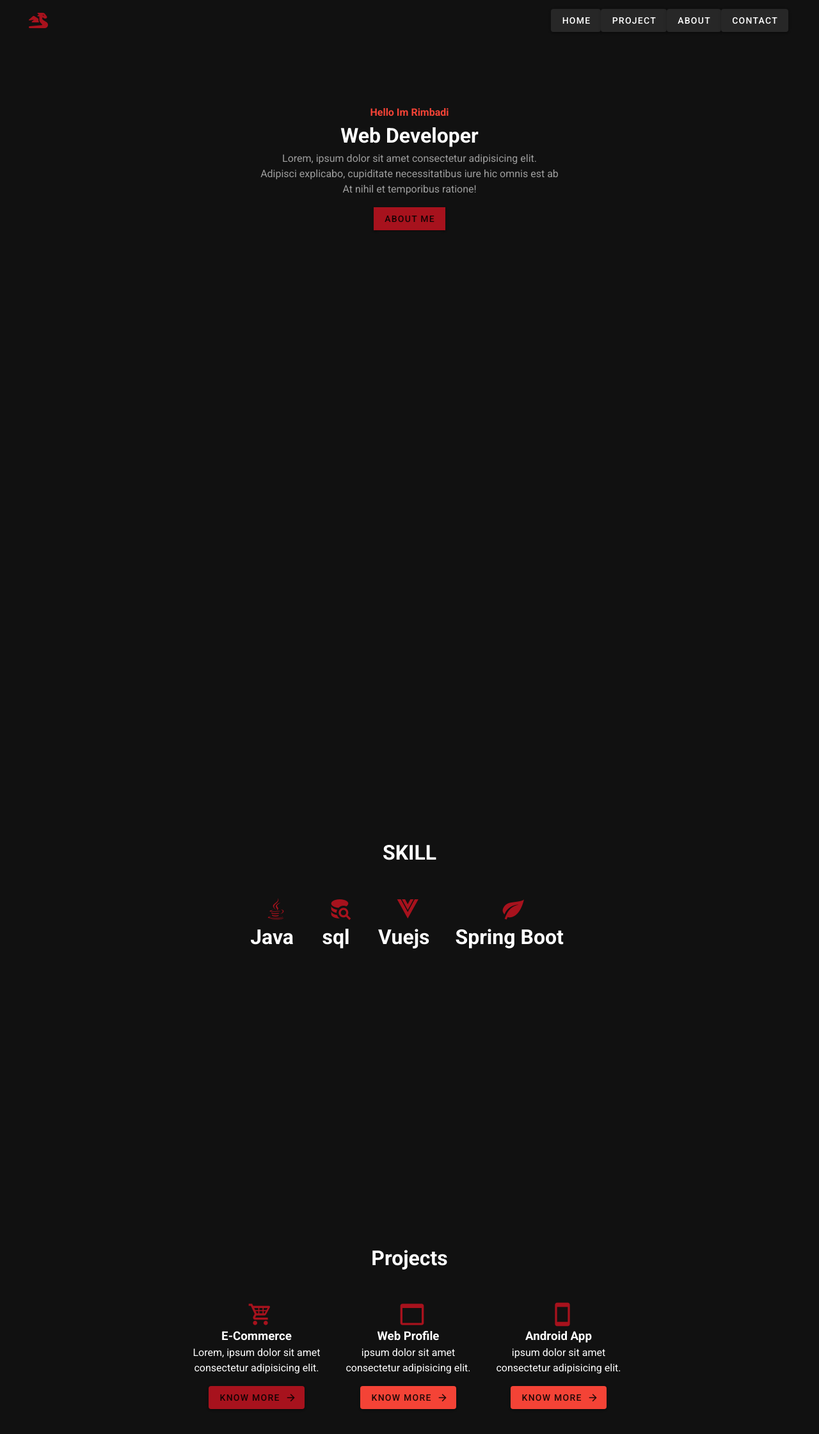
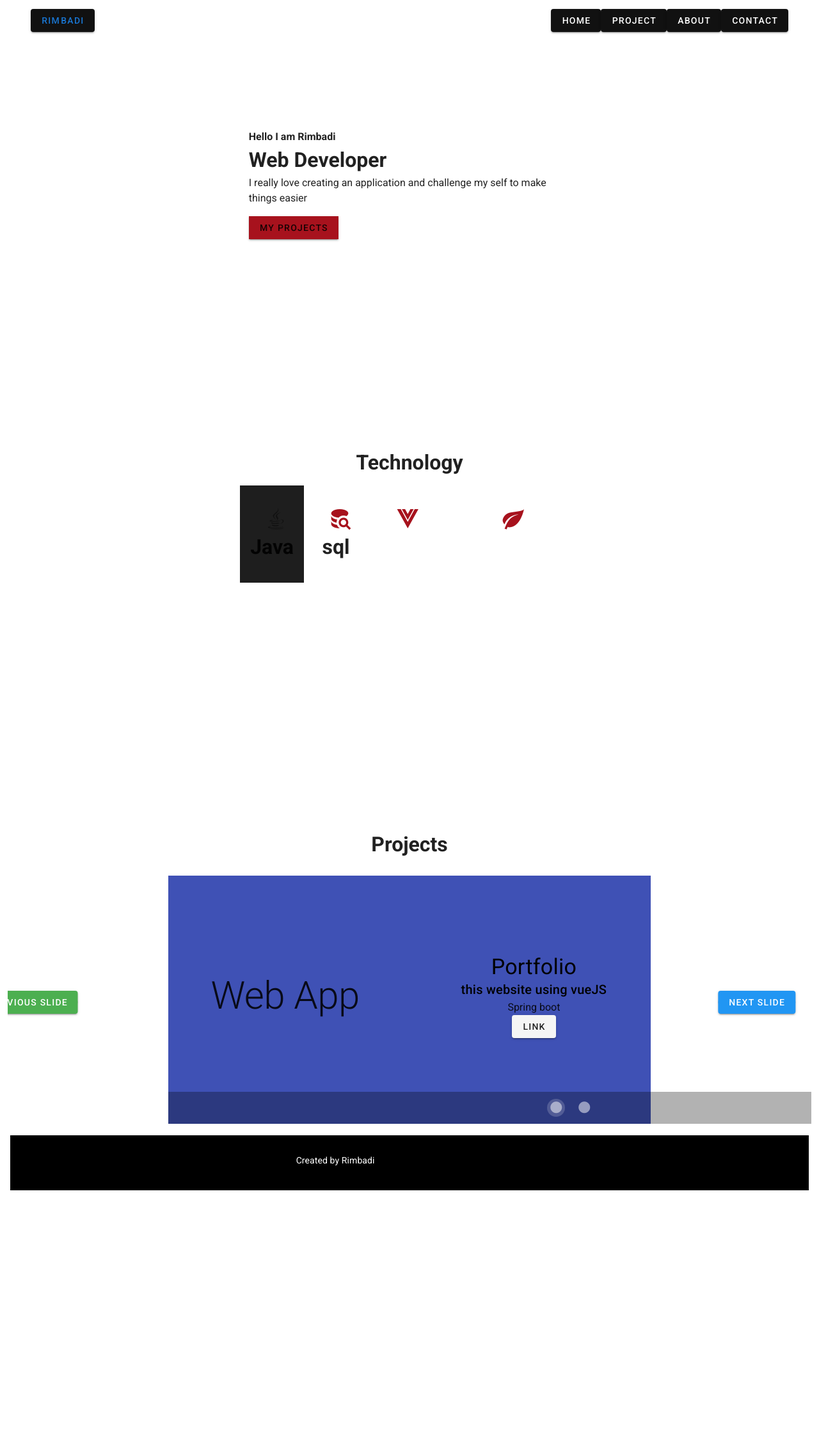
Before and after one commit to rimbadi/rimbadi.github.io, a Vue app: page / in a window 1280 px wide. Shown: the top 2242 px of the page at 64% size. After the commit the page ends 1867 px from the top, so only its background shows below. Built offline with nearby package versions, Linux system fonts and the light colour scheme.

Commit message:
changing project layout and theme

```diff
--- /dev/null
+++ b/src/components/FooterBar.vue
@@ -0,0 +1,37 @@
+<template>
+    <v-footer :style="{background:$vuetify.theme.themes.light.background}">
+        <v-card
+        flat
+        tile
+        class="black white--text py-5 px-5 text center"
+        width="100%"
+        >
+            <v-row>
+                <v-col cols="12" sm="4">
+                    <v-card-text class="pt-2">
+                        <v-btn
+                        v-for="icon in icons"
+                        :key="icon"
+                        class="mx-1 black--text"
+                        icon>
+                            <v-icon size="24px">{{ icon }}</v-icon>
+                        </v-btn>
+                    </v-card-text>
+                </v-col>
+                <v-col cols="12" sm="4">
+                    <v-card-text class="pt-2">
+                        Created by Rimbadi
+                    </v-card-text>
+                </v-col>
+            </v-row>
+        </v-card>
+    </v-footer>
+</template>
+
+<script>
+export default{};
+</script>
+
+<style>
+
+</style>
--- a/src/components/NavBar.vue
+++ b/src/components/NavBar.vue
@@ -1,13 +1,14 @@
 <template>
-<v-app-bar app color="#111111" dark flat class="Navbar px-8">
-    <v-btn icon>
-        <v-icon color="#A7121D">fas fa-dragon</v-icon>
+<v-app-bar app :style="{background: $vuetify.theme.themes.light.background}" dark flat class="Navbar px-8">
+    <v-btn color="#111111">
+        <a color="white">Rim</a>
+        <a color="#A7121D">badi</a>
     </v-btn>
     <v-spacer></v-spacer>
-    <v-btn> Home </v-btn>
-    <v-btn> Project </v-btn>
-    <v-btn> About </v-btn>
-    <v-btn> Contact </v-btn>
+    <v-btn color="#111111"> Home </v-btn>
+    <v-btn color="#111111"> Project </v-btn>
+    <v-btn color="#111111"> About </v-btn>
+    <v-btn color="#111111"> Contact </v-btn>
 </v-app-bar>
 </template>
 
--- a/src/plugins/vuetify.js
+++ b/src/plugins/vuetify.js
@@ -13,6 +13,9 @@ export default new Vuetify({
         themes:{
             dark:{
                 background: '#111111'
+            },
+            light:{
+                background: '#FFFFFF'
             }
         }
     }
--- a/src/views/HomeView.vue
+++ b/src/views/HomeView.vue
@@ -1,46 +1,36 @@
 <template>
   <v-app
   id="HomeView"
-  :style="{background: $vuetify.theme.themes.dark.background}"
+  :style="{background: $vuetify.theme.themes.light.background}"
   >
   <NavBar/>
   <v-container fluid>
     <!-- INTRO -->
-    <div class="first" style="padding-top :7%">
+    <div class="first" style="padding-left :30%; padding-right:30%;padding-top: 10%; text-align: left;">
 
-      <h4 class="red--text">Hello Im Rimbadi</h4>
-      <h1 class="white--text">Web Developer</h1>
-      <p class="grey--text">
-        Lorem, ipsum dolor sit amet consectetur adipisicing elit. <br />
-            Adipisci explicabo, cupiditate necessitatibus iure hic omnis est ab
-            <br />
-            At nihil et temporibus ratione!
+      <h4 color="#111111">Hello I am Rimbadi</h4>
+      <h1 color="#111111">Web Developer</h1>
+      <p color="#111111">
+        I really love creating an application and challenge my self to make things easier
       </p>
-      <v-btn tile color="#A7121D"> About Me </v-btn>
+      <v-btn tile color="#A7121D"> My projects </v-btn>
     </div>
       <!-- INTRO -->
 
 
-      <!-- About -->
-      <div class="first" id="about">
-        <v-icon left></v-icon>
-      </div>
-      <!-- About -->
-
       <!-- SKILL -->
       <v-row>
-
         <v-col cols="12" class="padd">
           <div class="first" id="skill">
-            <h1 class="white--text">SKILL</h1>
+            <h1 class="#111111">Technology</h1>
             <v-col cols="12">
-          <div class="child" id="java">
-            <v-icon color="#A7121D" x-large class="ml-3">mdi-language-java</v-icon>
-            <h1 class="white--text">Java</h1>
+          <div class="child bgColor1" id="java">
+            <v-icon color="#111111" x-large class="ml-3">mdi-language-java</v-icon>
+            <h1 class="#111111">Java</h1>
           </div>
           <div class="child" id="sql">
             <v-icon color="#A7121D" x-large class="ml-3">mdi-database-search</v-icon>
-            <h1 class="white--text">sql</h1>
+            <h1 class="#111111">sql</h1>
           </div>
           <div class="child" id="vue">
             <v-icon color="#A7121D" x-large class="ml-3">mdi-vuejs</v-icon>
@@ -58,62 +48,82 @@
       <!-- SKILL -->
 
       <!-- PROJECT -->
-      <v-row>
-        <v-col cols="12" class="padd">
-          <div class="first" id="project">
-            <h1 class="white--text">Projects</h1>
-            <v-col cols="12">
-              <div id="ecommerce" class="child">
-                <v-icon color="#A7121D" x-large class="ml-3">mdi-cart-variant</v-icon>
-                <h3 class="white--text">E-Commerce</h3>
-                <p class="white--text">Lorem, ipsum dolor sit amet <br />consectetur adipisicing
-                    elit.
-                </p>
-                  <v-btn color="#A7121D"> Know More
-                    <v-icon right>mdi-arrow-right</v-icon>
-                  </v-btn>
-              </div>
-              <div id="webprofile" class="child">
-                <v-icon color="#A7121D" x-large class="ml-3">mdi-application-outline</v-icon>
-                <h3 class="white--text">Web Profile</h3>
-                <p class="white--text">ipsum dolor sit amet <br />consectetur adipisicing
-                    elit.</p>
-                    <v-btn color="red"> Know More
-                      <v-icon right>mdi-arrow-right</v-icon>
-                    </v-btn>
-              </div>
-              <div id="mobileapp" class="child">
-                <v-icon color="#A7121D" x-large class="ml-3">mdi-cellphone</v-icon>
-                <h3 class="white--text">Android App</h3>
-                <p class="white--text">ipsum dolor sit amet <br />consectetur adipisicing
-                    elit.</p>
-                    <v-btn color="red"> Know More
-                      <v-icon right>mdi-arrow-right</v-icon>
-                    </v-btn>
-              </div>
-            </v-col>
+      <h1 style="text-align: center; padding-bottom: 1%;">Projects</h1>
+      <v-carousel
+      cycle
+      height="400px"
+      hide-delimeter-background
+      show-arrows-on-hover
+      class="first"
+      style="padding-left:20%; padding-right:20%"
+      >
+      <template v-slot:prev="{ on, attrs }">
+      <v-btn
+        color="success"
+        v-bind="attrs"
+        v-on="on"
+      >Previous slide</v-btn>
+    </template>
+    <template v-slot:next="{ on, attrs }">
+      <v-btn
+        color="info"
+        v-bind="attrs"
+        v-on="on"
+      >Next slide</v-btn>
+    </template>
+    <v-carousel-item
+      v-for="(slide, i) in slides"
+      :key="i"
+    >
+      <v-sheet
+        :color="colors[i]"
+        height="100%"
+      >
+        <v-row
+          class="fill-height"
+          align="center"
+          justify="center"
+        >
+        <v-col cols="6">
+          <div class="text-h2">
+            {{ slide }}
           </div>
         </v-col>
-      </v-row>
-      <!-- PROJECT -->
-
-
-
+        <v-col cols="6">
+          <div class="black--text text-h4">{{ projectNames[i] }}</div>
+          <div class="black--text text-h6">{{ projectDescription[i] }}</div>
+          <div class="text-5px">{{ backEnd[i] }}</div>
+          <v-btn> link </v-btn>
+        </v-col>
+        </v-row>
+      </v-sheet>
+    </v-carousel-item>
+    </v-carousel>
   </v-container>
-
+  <FooterBar/>
   </v-app>
 </template>
 
 <script>
-import NavBar from '../components/NavBar.vue';
+import FooterBar from '@/components/FooterBar.vue';
+import NavBar from '@/components/NavBar.vue';
 
 
   export default {
     name: 'Home',
+    data: () =>({
+      icons:["mdi-linkedin", "mdi-instagram"],
+      slides:["Web App","Android App"],
+      colors:['indigo','pink'],
+      projectNames:["Portfolio",'Android App'],
+      projectDescription:["this website using vueJS","this App using android studio with java"],
+      backEnd:["Spring boot","laravel"]
+    }),
 
     components: {
-      NavBar,
-    },
+    NavBar,
+    FooterBar
+},
   }
 </script>
 
@@ -140,7 +150,9 @@ import NavBar from '../components/NavBar.vue';
   text-align: center;
   padding: 1%;
 }
-
+.bgColor1 {
+  background-color: #1e1e1e;
+}
 .second{
   width: 100%;
   height: 400px;
--- a/vue.config.js
+++ b/vue.config.js
@@ -1,6 +1,5 @@
 const { defineConfig } = require('@vue/cli-service')
 module.exports = defineConfig({
-  publicPath: process.env.NODE_ENV === "production" ? "/rimbadi.github.io/" : "/",
   transpileDependencies: [
     'vuetify'
   ]
```
Also changed, not shown: src/components/ProjectsPage.vue (deleted, +0 -10 lines).
